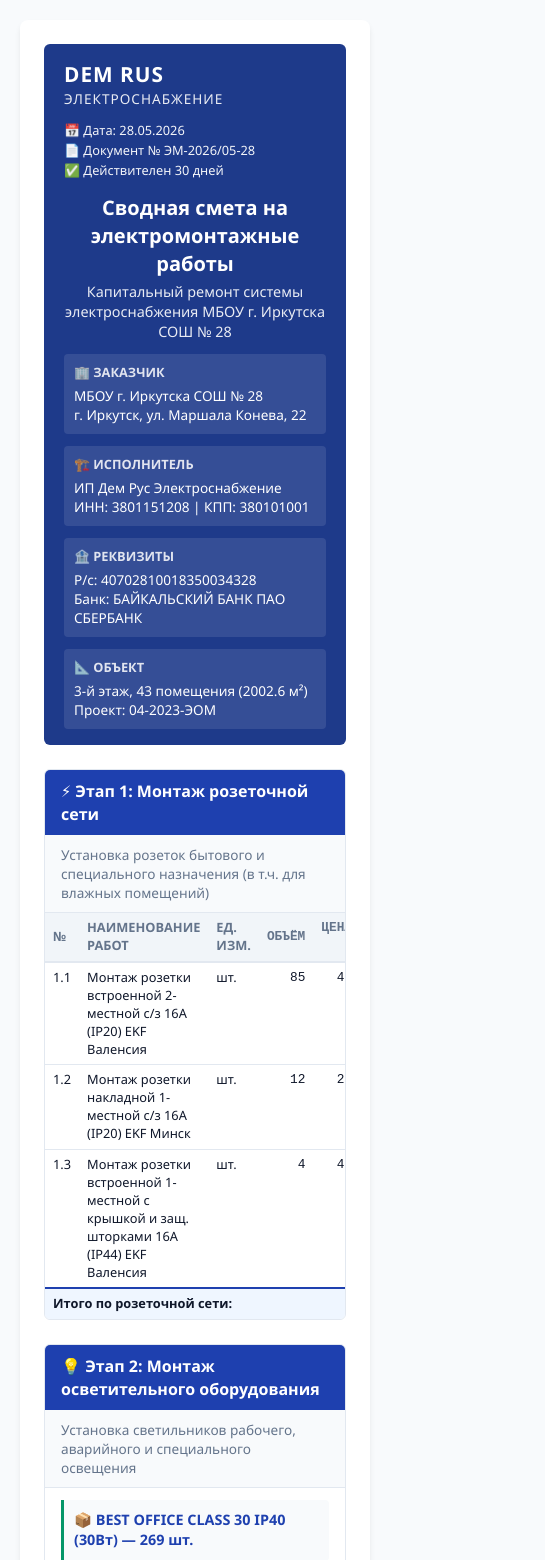
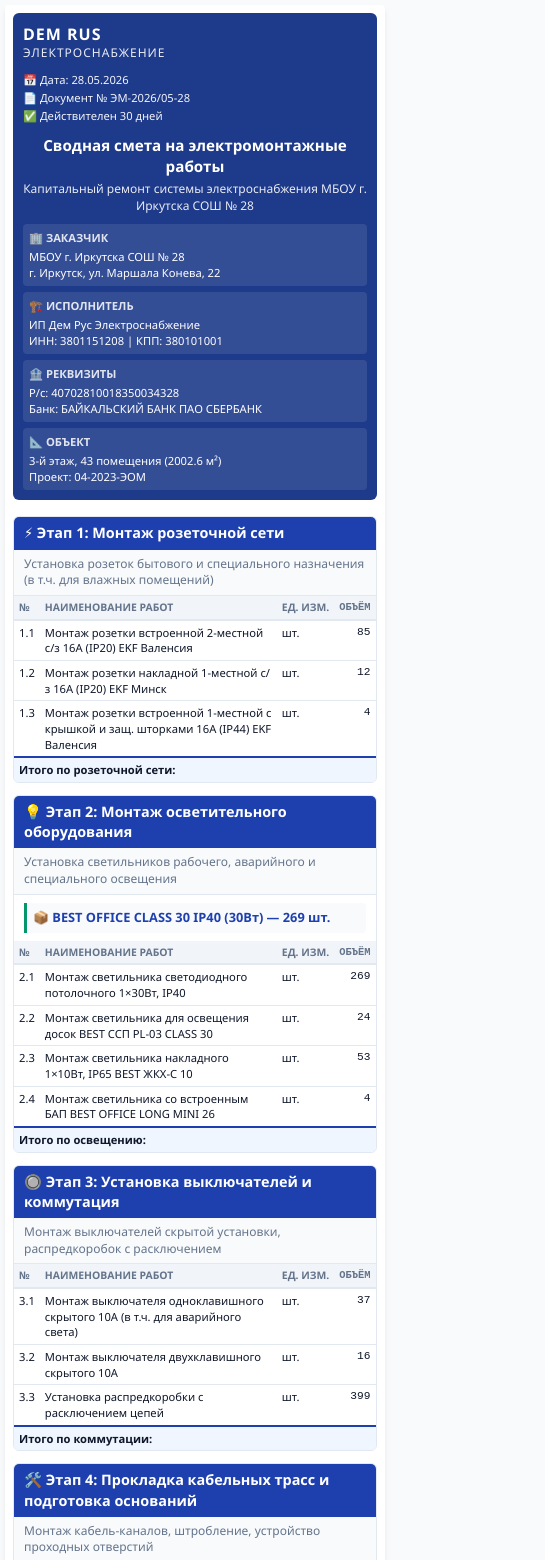
Before and after one commit to Ximera5185/Smeta, a plain HTML site: page index.html in a window 390 px wide. Shown: the top 1560 px of the page, 545 px wide, since content can reach past the window. Drawn offline with Linux system fonts and the light colour scheme.

Commit message:
Update index.html

```diff
--- a/index.html
+++ b/index.html
@@ -23,7 +23,7 @@
       background: var(--bg);
       color: var(--text);
       line-height: 1.4;
-      padding: 20px;
+      padding: 10px;
       font-size: 13px;
     }
     .page {
@@ -32,67 +32,70 @@
       background: var(--card);
       border-radius: 8px;
       box-shadow: 0 4px 6px -1px rgba(0,0,0,0.1);
-      padding: 24px;
+      padding: 16px;
     }
     .header {
       background: var(--header-bg);
       color: white;
-      padding: 16px 20px;
+      padding: 12px 14px;
       border-radius: 6px;
-      margin-bottom: 20px;
+      margin-bottom: 16px;
     }
     .header-top {
       display: flex;
       justify-content: space-between;
       align-items: flex-start;
-      margin-bottom: 12px;
+      margin-bottom: 10px;
+      flex-wrap: wrap;
+      gap: 10px;
     }
     .logo {
-      font-size: 1.3rem;
+      font-size: 1.2rem;
       font-weight: 700;
       letter-spacing: 1px;
     }
-    .logo span { display: block; font-size: 0.85rem; font-weight: 400; opacity: 0.9; }
+    .logo span { display: block; font-size: 0.8rem; font-weight: 400; opacity: 0.9; }
     .meta {
       text-align: right;
-      font-size: 0.8rem;
+      font-size: 0.75rem;
       opacity: 0.95;
     }
     .meta div { margin: 2px 0; }
     .title {
-      font-size: 1.25rem;
+      font-size: 1.1rem;
       font-weight: 600;
-      margin: 8px 0 4px;
+      margin: 6px 0 3px;
       text-align: center;
     }
     .subtitle {
       text-align: center;
-      font-size: 0.9rem;
+      font-size: 0.85rem;
       opacity: 0.9;
-      margin-bottom: 8px;
+      margin-bottom: 6px;
     }
     .info-grid {
       display: grid;
       grid-template-columns: 1fr 1fr;
-      gap: 12px;
-      margin-top: 12px;
-      font-size: 0.85rem;
+      gap: 10px;
+      margin-top: 10px;
+      font-size: 0.8rem;
     }
     .info-box {
       background: rgba(255,255,255,0.1);
-      padding: 10px;
+      padding: 8px;
       border-radius: 4px;
+      font-size: 0.75rem;
     }
     .info-box strong {
       display: block;
-      margin-bottom: 4px;
-      font-size: 0.8rem;
+      margin-bottom: 3px;
+      font-size: 0.7rem;
       text-transform: uppercase;
       opacity: 0.85;
     }
 
     .stage {
-      margin: 24px 0;
+      margin: 18px 0;
       border: 1px solid var(--border);
       border-radius: 6px;
       overflow: hidden;
@@ -100,52 +103,60 @@
     .stage-header {
       background: var(--primary);
       color: white;
-      padding: 10px 16px;
+      padding: 8px 12px;
       font-weight: 600;
-      font-size: 1rem;
+      font-size: 0.95rem;
     }
     .stage-desc {
-      padding: 10px 16px;
+      padding: 8px 12px;
       background: #f8fafc;
-      font-size: 0.85rem;
+      font-size: 0.8rem;
       color: var(--secondary);
       border-bottom: 1px solid var(--border);
     }
 
     .cable-block {
-      margin: 12px 16px;
-      padding: 10px;
+      margin: 10px 12px;
+      padding: 8px;
       background: #f8fafc;
       border-left: 3px solid var(--accent);
       border-radius: 0 4px 4px 0;
     }
     .cable-block strong {
       color: var(--primary);
-      font-size: 0.9rem;
+      font-size: 0.85rem;
     }
 
+    .table-wrapper {
+      overflow-x: auto;
+      -webkit-overflow-scrolling: touch;
+    }
     table {
       width: 100%;
       border-collapse: collapse;
-      font-size: 0.85rem;
+      font-size: 0.8rem;
+      min-width: 600px;
     }
     th {
       background: #f1f5f9;
-      padding: 8px 10px;
+      padding: 6px 8px;
       text-align: left;
       font-weight: 600;
       color: var(--secondary);
       border-bottom: 2px solid var(--border);
-      font-size: 0.8rem;
+      font-size: 0.75rem;
       text-transform: uppercase;
+      white-space: nowrap;
     }
     td {
-      padding: 8px 10px;
+      padding: 6px 8px;
       border-bottom: 1px solid var(--border);
       vertical-align: top;
+      font-size: 0.8rem;
     }
     tr:hover { background: var(--row-hover); }
-    .num { text-align: right; font-family: monospace; }
+    .num { text-align: right; font-family: monospace; white-space: nowrap; }
+    .center { text-align: center; }
     .total-row {
       background: #eff6ff !important;
       font-weight: 600;
@@ -154,18 +165,10 @@
       border-top: 2px solid var(--primary);
       border-bottom: none;
     }
-    .stage-total {
-      text-align: right;
-      padding: 10px 16px;
-      background: #f8fafc;
-      font-weight: 600;
-      color: var(--primary);
-      border-top: 1px solid var(--border);
-    }
 
     .final-section {
-      margin: 28px 0;
-      padding: 20px;
+      margin: 20px 0;
+      padding: 16px;
       background: linear-gradient(135deg, #1e40af 0%, #1e3a8a 100%);
       color: white;
       border-radius: 8px;
@@ -173,58 +176,187 @@
     .final-grid {
       display: grid;
       grid-template-columns: 1fr 1fr;
-      gap: 20px;
+      gap: 16px;
     }
     .final-box {
       background: rgba(255,255,255,0.1);
-      padding: 14px;
+      padding: 12px;
       border-radius: 6px;
     }
     .final-box h4 {
-      margin-bottom: 8px;
-      font-size: 0.9rem;
+      margin-bottom: 6px;
+      font-size: 0.85rem;
       opacity: 0.9;
     }
     .final-sum {
-      font-size: 1.8rem;
+      font-size: 1.6rem;
       font-weight: 700;
-      margin: 8px 0;
+      margin: 6px 0;
     }
     .sum-text {
-      font-size: 0.95rem;
+      font-size: 0.85rem;
       font-style: italic;
       opacity: 0.95;
-      margin-top: 6px;
+      margin-top: 4px;
+    }
+    .final-note {
+      margin-top: 12px;
+      font-size: 0.8rem;
+      opacity: 0.9;
+      line-height: 1.5;
     }
 
     .footer {
-      margin-top: 28px;
-      padding-top: 16px;
+      margin-top: 20px;
+      padding-top: 12px;
       border-top: 1px solid var(--border);
-      font-size: 0.8rem;
+      font-size: 0.75rem;
       color: var(--secondary);
       text-align: center;
     }
     .footer-note {
       background: #fefce8;
+      padding: 8px;
+      border-radius: 4px;
+      margin: 10px 0;
+      border-left: 3px solid #f59e0b;
+      font-size: 0.75rem;
+      line-height: 1.4;
+    }
+
+    /* Mobile optimizations */
+    @media (max-width: 768px) {
+      body {
+        padding: 5px;
+        font-size: 12px;
+      }
+      .page {
         padding: 10px;
         border-radius: 4px;
+      }
+      .header {
+        padding: 10px;
+      }
+      .header-top {
+        flex-direction: column;
+        gap: 8px;
+      }
+      .logo {
+        font-size: 1.1rem;
+      }
+      .logo span {
+        font-size: 0.75rem;
+      }
+      .meta {
+        text-align: left;
+        font-size: 0.7rem;
+      }
+      .title {
+        font-size: 1rem;
+      }
+      .subtitle {
+        font-size: 0.8rem;
+      }
+      .info-grid {
+        grid-template-columns: 1fr;
+        gap: 6px;
+      }
+      .info-box {
+        padding: 6px;
+        font-size: 0.7rem;
+      }
+      .stage {
         margin: 12px 0;
-      border-left: 3px solid #f59e0b;
+      }
+      .stage-header {
+        font-size: 0.9rem;
+        padding: 6px 10px;
+      }
+      .stage-desc {
+        font-size: 0.75rem;
+        padding: 6px 10px;
+      }
+      .cable-block {
+        margin: 8px 10px;
+        padding: 6px;
+      }
+      .cable-block strong {
         font-size: 0.8rem;
+      }
+      table {
+        font-size: 0.75rem;
+        min-width: 550px;
+      }
+      th {
+        padding: 5px 6px;
+        font-size: 0.7rem;
+      }
+      td {
+        padding: 5px 6px;
+        font-size: 0.75rem;
+      }
+      .final-grid {
+        grid-template-columns: 1fr;
+        gap: 10px;
+      }
+      .final-section {
+        padding: 12px;
+        margin: 14px 0;
+      }
+      .final-box {
+        padding: 10px;
+      }
+      .final-sum {
+        font-size: 1.4rem;
+      }
+      .sum-text {
+        font-size: 0.8rem;
+      }
+      .footer-note {
+        font-size: 0.7rem;
+        padding: 6px;
+      }
+    }
+
+    @media (max-width: 480px) {
+      body {
+        font-size: 11px;
+      }
+      .page {
+        padding: 8px;
+      }
+      .logo {
+        font-size: 1rem;
+      }
+      .title {
+        font-size: 0.95rem;
+      }
+      .subtitle {
+        font-size: 0.75rem;
+      }
+      table {
+        font-size: 0.7rem;
+        min-width: 500px;
+      }
+      th {
+        padding: 4px 5px;
+        font-size: 0.65rem;
+      }
+      td {
+        padding: 4px 5px;
+        font-size: 0.7rem;
+      }
+      .final-sum {
+        font-size: 1.3rem;
+      }
     }
 
     @media print {
       body { padding: 0; background: white; }
-      .page { box-shadow: none; border-radius: 0; padding: 16px; }
+      .page { box-shadow: none; border-radius: 0; padding: 12px; }
       .no-print { display: none; }
-    }
-    @media (max-width: 768px) {
-      .info-grid, .final-grid { grid-template-columns: 1fr; }
-      .header-top { flex-direction: column; gap: 12px; }
-      .meta { text-align: left; }
-      table { font-size: 0.8rem; }
-      th, td { padding: 6px 8px; }
+      .table-wrapper { overflow-x: visible; }
+      table { min-width: 100%; }
     }
   </style>
 </head>
@@ -275,6 +407,7 @@
       <div class="stage-header">⚡ Этап 1: Монтаж розеточной сети</div>
       <div class="stage-desc">Установка розеток бытового и специального назначения (в т.ч. для влажных помещений)</div>
 
+      <div class="table-wrapper">
         <table>
           <thead>
             <tr>
@@ -320,6 +453,7 @@
           </tbody>
         </table>
       </div>
+    </div>
 
     <!-- Этап 2: Освещение -->
     <div class="stage">
@@ -329,6 +463,7 @@
       <div class="cable-block">
         <strong>📦 BEST OFFICE CLASS 30 IP40 (30Вт) — 269 шт.</strong>
       </div>
+      <div class="table-wrapper">
         <table>
           <thead>
             <tr>
@@ -382,12 +517,14 @@
           </tbody>
         </table>
       </div>
+    </div>
 
     <!-- Этап 3: Коммутация и управление -->
     <div class="stage">
       <div class="stage-header">🔘 Этап 3: Установка выключателей и коммутация</div>
       <div class="stage-desc">Монтаж выключателей скрытой установки, распредкоробок с расключением</div>
 
+      <div class="table-wrapper">
         <table>
           <thead>
             <tr>
@@ -433,12 +570,14 @@
           </tbody>
         </table>
       </div>
+    </div>
 
     <!-- Этап 4: Прокладка трасс -->
     <div class="stage">
       <div class="stage-header">🛠️ Этап 4: Прокладка кабельных трасс и подготовка оснований</div>
       <div class="stage-desc">Монтаж кабель-каналов, штробление, устройство проходных отверстий</div>
 
+      <div class="table-wrapper">
         <table>
           <thead>
             <tr>
@@ -484,13 +623,14 @@
           </tbody>
         </table>
       </div>
+    </div>
 
     <!-- Итоговая стоимость -->
     <div class="final-section">
       <div class="final-grid">
         <div class="final-box">
           <h4>📊 Свод по этапам</h4>
-          <table style="background: transparent; color: white;">
+          <table style="background: transparent; color: white; font-size: 0.85rem;">
             <tr><td>Этап 1: Розеточная сеть</td><td class="num">43 050 ₽</td></tr>
             <tr><td>Этап 2: Освещение</td><td class="num">352 900 ₽</td></tr>
             <tr><td>Этап 3: Коммутация</td><td class="num">325 750 ₽</td></tr>
@@ -505,7 +645,7 @@
           <h4>💰 Итоговая стоимость работ</h4>
           <div class="final-sum">1 003 550 ₽</div>
           <div class="sum-text">(Один миллион три тысячи пятьсот пятьдесят рублей 00 копеек)</div>
-          <div style="margin-top: 12px; font-size: 0.85rem; opacity: 0.9;">
+          <div class="final-note">
             ⚠️ Стоимость указана без учёта материалов и НДС.<br>
             ✅ Гарантия на работы: 24 месяца.<br>
             📋 Пусконаладка и протоколы измерений — включены.
@@ -518,22 +658,15 @@
     <div class="footer">
       <div class="footer-note">
         📌 Примечание: Объёмы работ рассчитаны на основании проектной документации 04-2023-ЭОМ
-        и данных по 43 помещениям 3-го этажа МБОУ СОШ № 28. Фактические объёмы могут корректироваться
-        по результатам предмонтажного обследования.
+        и данных по 43 помещениям 3-го этажа МБОУ СОШ № 28.
       </div>
       <p>
-        Документ сформирован автоматически | © 2026 DEM RUS Электроснабжение | Все права защищены
+        © 2026 DEM RUS Электроснабжение
       </p>
-      <p style="margin-top: 8px; font-size: 0.75rem; opacity: 0.7;">
-        Печать: <button class="no-print" onclick="window.print()" style="background: var(--accent); color: white; border: none; padding: 6px 12px; border-radius: 4px; cursor: pointer; margin-left: 8px;">🖨️ Печать / Сохранить PDF</button>
+      <p style="margin-top: 6px; font-size: 0.7rem; opacity: 0.7;">
+        <button class="no-print" onclick="window.print()" style="background: var(--accent); color: white; border: none; padding: 5px 10px; border-radius: 4px; cursor: pointer; font-size: 0.75rem;">🖨️ Печать / PDF</button>
       </p>
     </div>
   </div>
-
-  <script>
-    // Автоматический пересчёт при изменении данных (для разработчика)
-    // В продакшене можно убрать или вынести в отдельный модуль
-    console.log('✅ Смета загружена. Общая сумма: 1 003 550 ₽');
-  </script>
 </body>
 </html>
```
Lines whose indentation alone changed are shown as unchanged.
